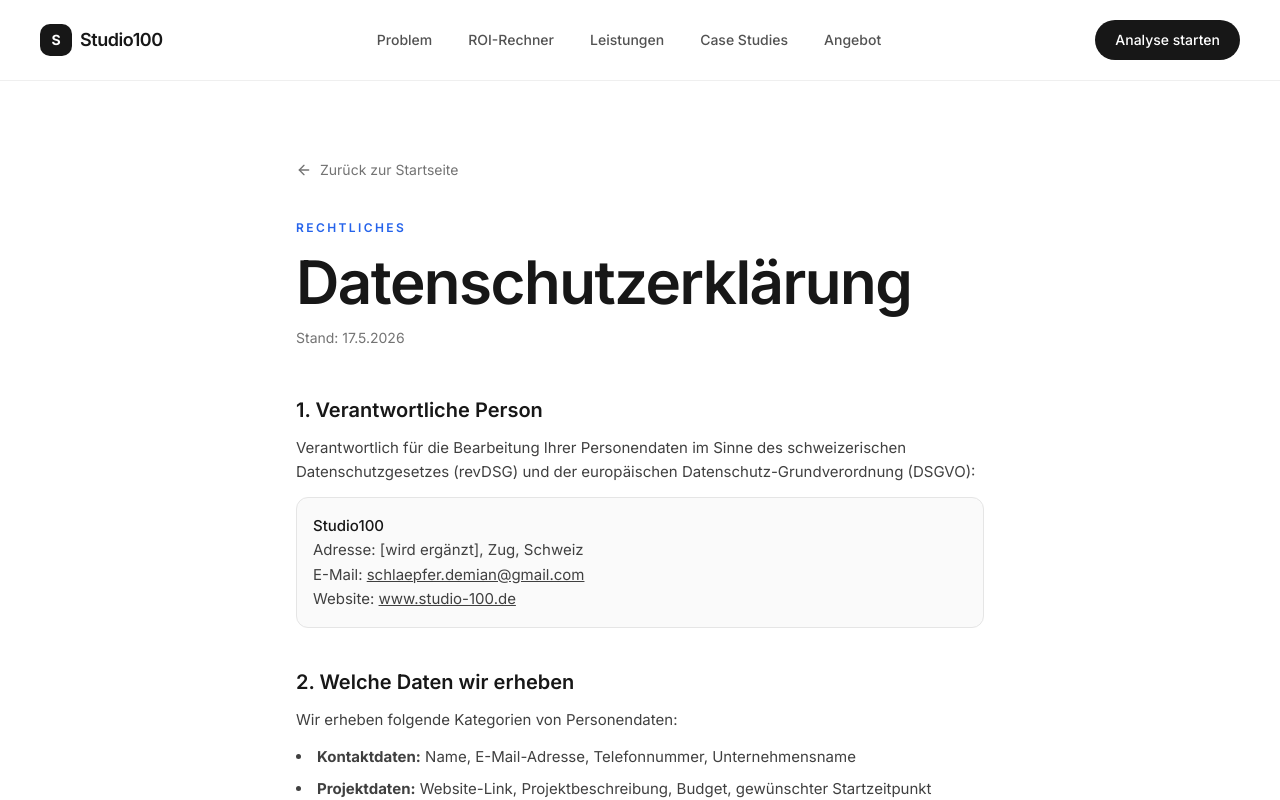
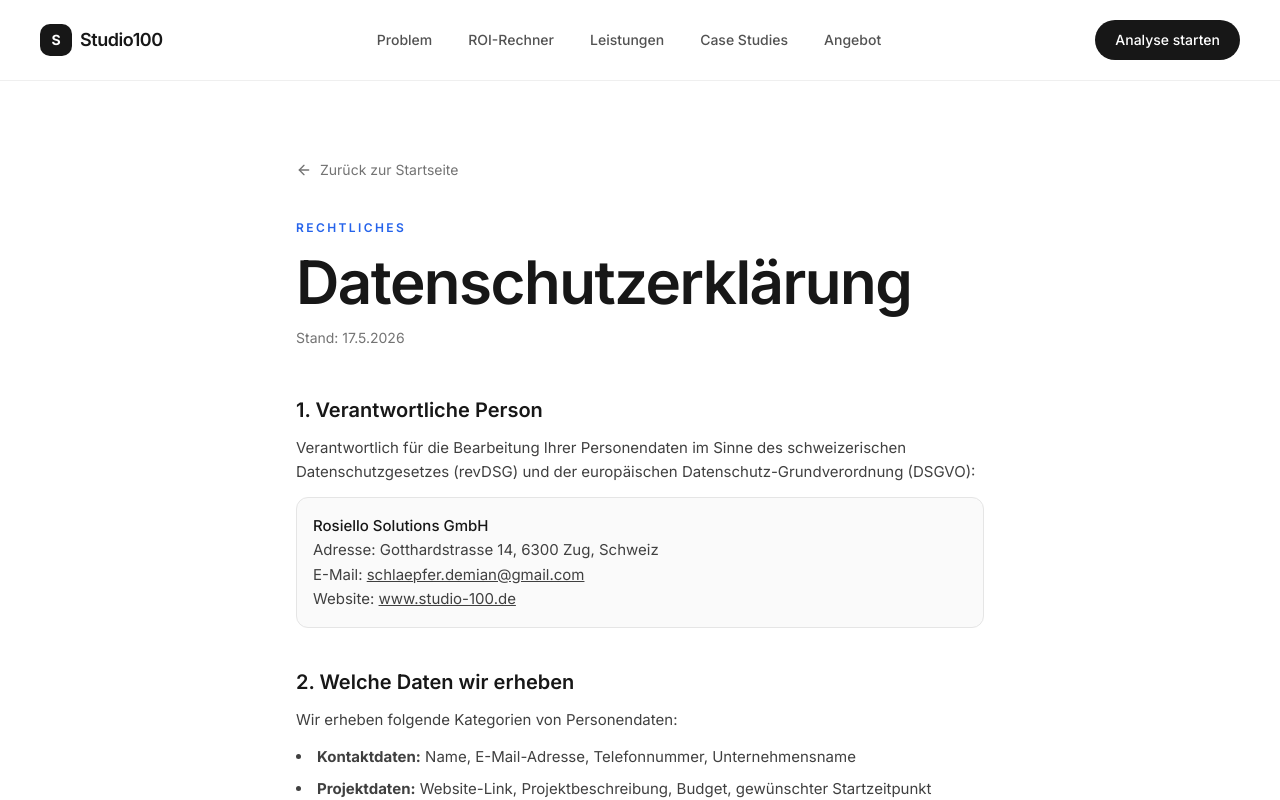
Before and after one commit to dembelino13/Studio100, a React (Vite) app: page /datenschutz in a window 1280 px wide. Shown: the top 800 px of the page. Built offline with nearby package versions, Linux system fonts and the light colour scheme.

Commit message:
Inhaber und Adresse auf Rosiello Solutions GmbH aktualisiert

```diff
--- a/src/pages/Datenschutz.tsx
+++ b/src/pages/Datenschutz.tsx
@@ -40,8 +40,8 @@ const Datenschutz: React.FC = () => {
                 Datenschutzgesetzes (revDSG) und der europäischen Datenschutz-Grundverordnung (DSGVO):
               </p>
               <div className="mt-3 p-4 rounded-xl bg-neutral-50 border border-neutral-200">
-                <p className="font-medium text-neutral-900">Studio100</p>
-                <p>Adresse: [wird ergänzt], Zug, Schweiz</p>
+                <p className="font-medium text-neutral-900">Rosiello Solutions GmbH</p>
+                <p>Adresse: Gotthardstrasse 14, 6300 Zug, Schweiz</p>
                 <p>E-Mail: <a href="mailto:schlaepfer.demian@gmail.com" className="underline hover:no-underline">schlaepfer.demian@gmail.com</a></p>
                 <p>Website: <a href="https://www.studio-100.de" className="underline hover:no-underline">www.studio-100.de</a></p>
               </div>
--- a/src/pages/Impressum.tsx
+++ b/src/pages/Impressum.tsx
@@ -56,13 +56,13 @@ const Impressum: React.FC = () => {
               </h2>
               <div className="p-8 rounded-3xl border border-neutral-200 bg-neutral-50/50 space-y-6">
                 <Row icon={<User size={16} />} label="Inhaber">
-                  Demian Schläpfer
+                  Rosiello Solutions GmbH
                 </Row>
                 <Row icon={<span className="font-bold text-sm">S</span>} label="Firma">
                   Studio100
                 </Row>
                 <Row icon={<MapPin size={16} />} label="Adresse">
-                  [Strasse wird ergänzt]<br />
+                  Gotthardstrasse 14<br />
                   6300 Zug<br />
                   Schweiz
                 </Row>
```
